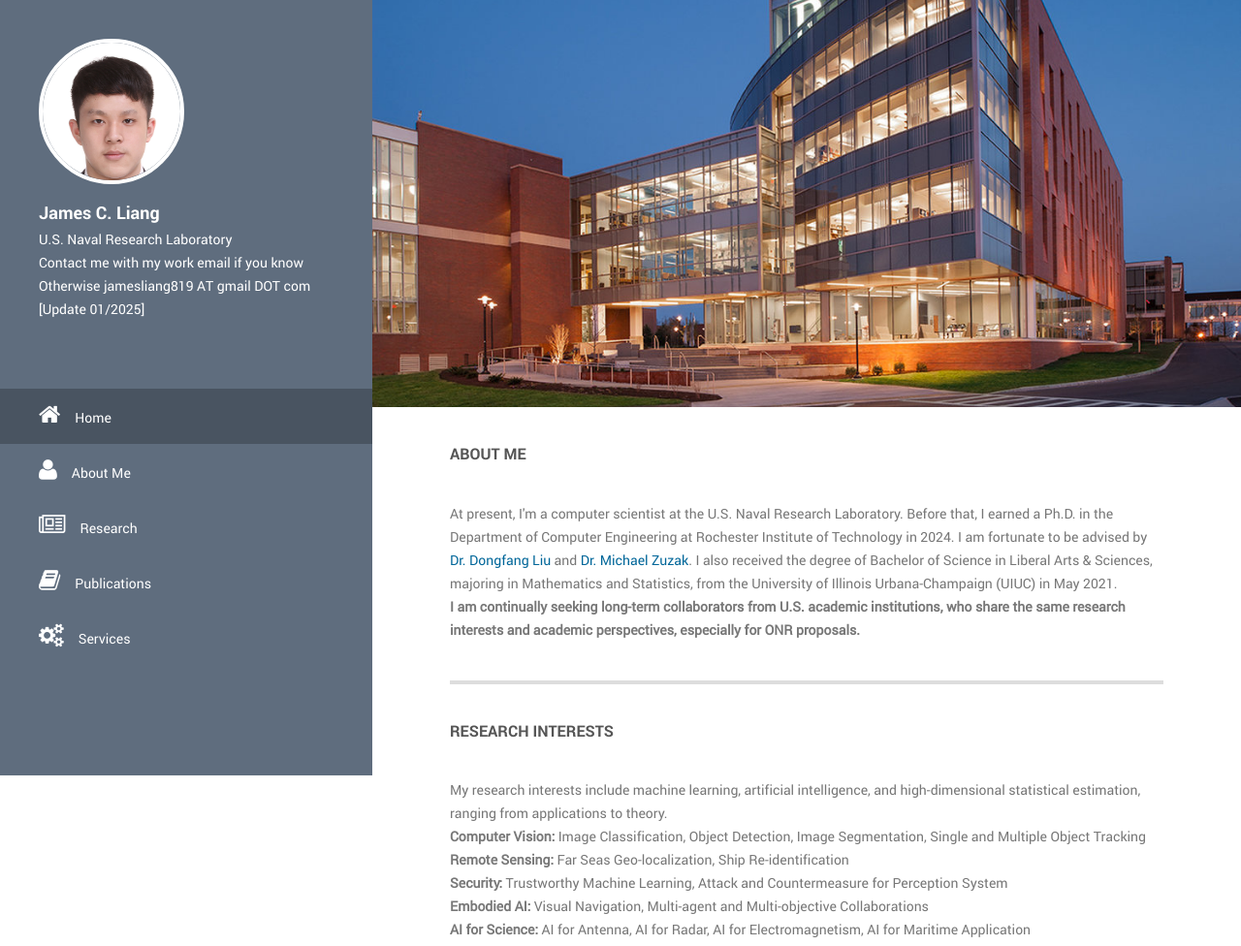
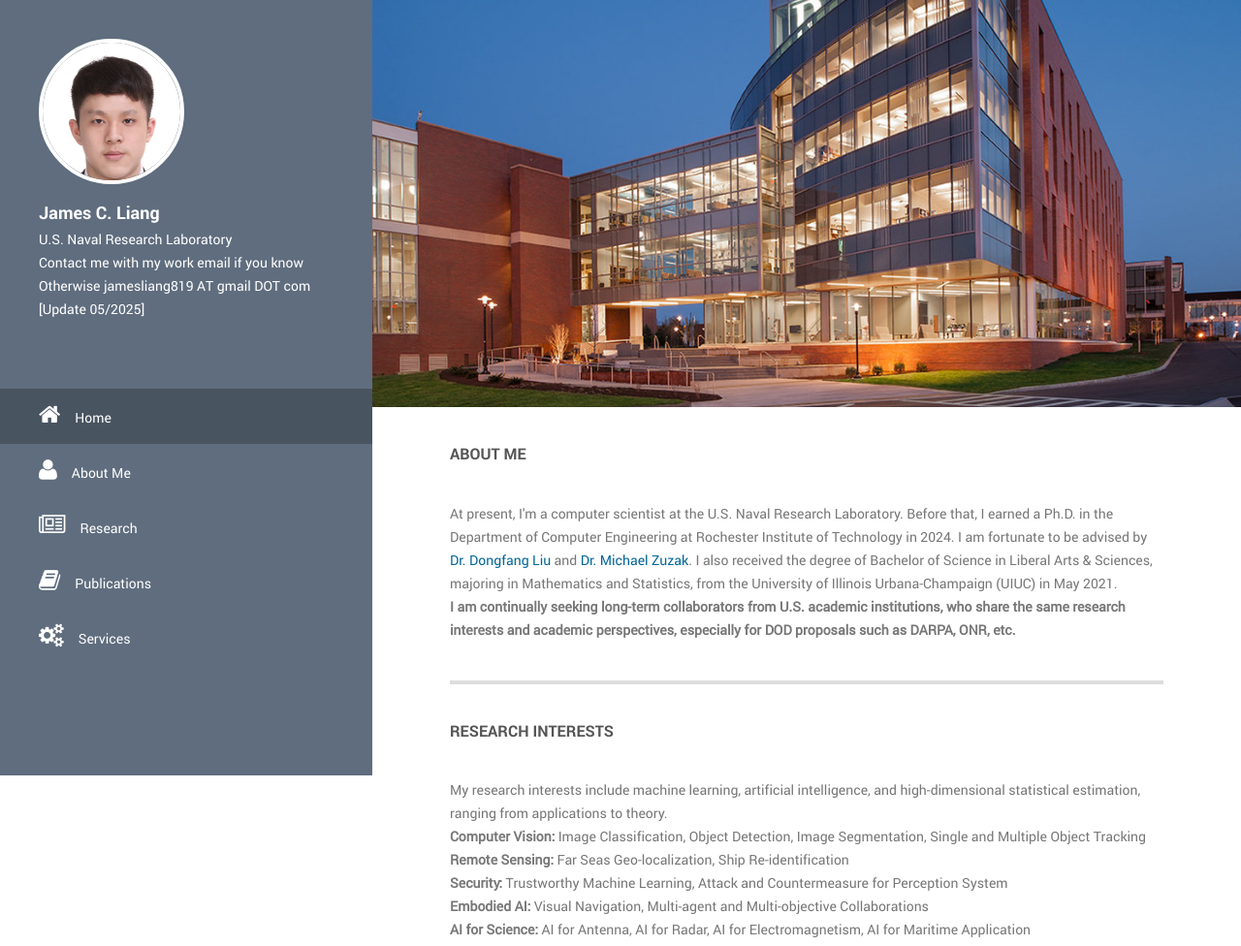
Before and after one commit to JamesLiang819/jamesliang819.github.io, a plain HTML site: page index.html in a window 1280 px wide. Shown: the top 976 px of the page at 97% size. Drawn offline with Linux system fonts and the light colour scheme.

Commit message:
Update index.html

```diff
--- a/index.html
+++ b/index.html
@@ -56,7 +56,7 @@
                 <p class="profile-description">U.S. Naval Research Laboratory</p>
                 <p class="profile-description">Contact me with my work email if you know</p>
                 <p class="profile-description">Otherwise jamesliang819 AT gmail DOT com</p>
-                <p class="profile-description">[Update 01/2025]</p>
+                <p class="profile-description">[Update 05/2025]</p>
             </div> <!-- top-section -->
             <div class="main-navigation">
                 <ul class="navigation">
@@ -84,7 +84,7 @@
                             <p> At present, I'm a computer scientist at the U.S. Naval Research Laboratory. Before that, I earned a Ph.D. in the Department of Computer Engineering at Rochester Institute of Technology in 2024. I am fortunate to be advised by <a href="https://dongfang-liu.github.io/">Dr. Dongfang Liu</a> and <a href="https://mzuzak.github.io/">Dr. Michael Zuzak</a>. I also received the degree of Bachelor of Science in Liberal Arts & Sciences, majoring in Mathematics and Statistics, from the University of Illinois Urbana-Champaign (UIUC) in May 2021.
                             </p>
                             <!--  -->
-                            <p><b>I am continually seeking long-term collaborators from U.S. academic institutions, who share the same research interests and academic perspectives, especially for ONR proposals.</b>
+                            <p><b>I am continually seeking long-term collaborators from U.S. academic institutions, who share the same research interests and academic perspectives, especially for DOD proposals such as DARPA, ONR, etc.</b>
                             </p>
                         </div>
                     </div>
```
